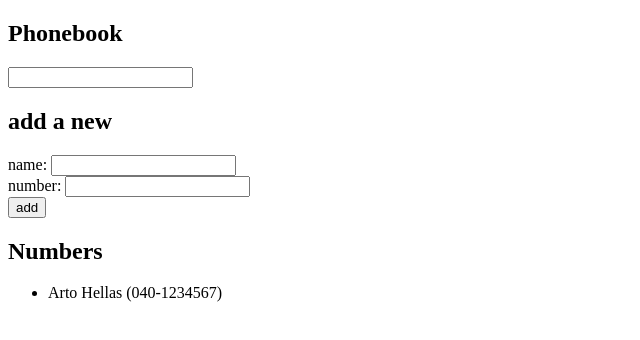
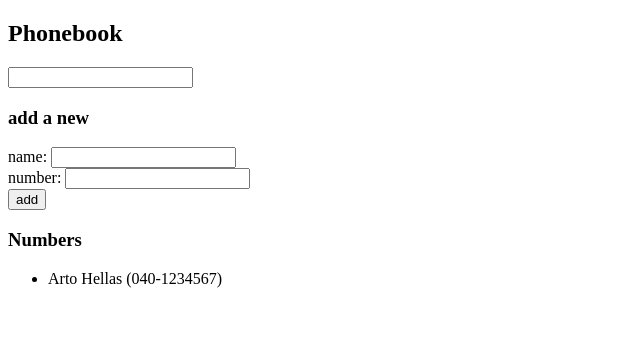
Before and after one commit to angrypiece/fullstackopen, a React (Vite) app in the folder part2/phonebook/: page / in a window 1280 px wide. Shown: the top 340 px of the page, without its empty margins (0-640 px from the left). Built offline with nearby package versions, Linux system fonts and the light colour scheme.

Commit message:
refactor: split tsx into components

```diff
--- a/part2/phonebook/src/App.tsx
+++ b/part2/phonebook/src/App.tsx
@@ -1,9 +1,8 @@
 import React, { useState } from "react";
-
-type Person = {
-  name: string;
-  number: string;
-};
+import Filter from "./components/Filter";
+import type { Person } from "./types";
+import PersonForm from "./components/PersonForm";
+import Persons from "./components/Persons";
 
 const App = () => {
   const [persons, setPersons] = useState<Person[]>([
@@ -32,7 +31,7 @@ const App = () => {
     setNewPerson({ name: "", number: "" });
   };
 
-  const changePerson = (e: React.ChangeEvent<HTMLInputElement>) => {
+  const handlePersonChange = (e: React.ChangeEvent<HTMLInputElement>) => {
     const { name, value } = e.target;
     setNewPerson((prev) => ({ ...prev, [name]: value }));
   };
@@ -44,45 +43,15 @@ const App = () => {
   return (
     <div>
       <h2>Phonebook</h2>
-      <input
-        type="text"
-        value={filter}
-        onChange={(e) => setFilter(e.target.value)}
+      <Filter filter={filter} onChange={(e) => setFilter(e.target.value)} />
+      <h3>add a new</h3>
+      <PersonForm
+        onChange={handlePersonChange}
+        onSubmit={addPerson}
+        newPerson={newPerson}
       />
-      <h2>add a new</h2>
-      <form onSubmit={addPerson}>
-        <div>
-          name:{" "}
-          <input
-            name="name"
-            type="text"
-            value={newPerson.name}
-            onChange={changePerson}
-          />
-        </div>
-        <div>
-          number:{" "}
-          <input
-            name="number"
-            type="tel"
-            value={newPerson.number}
-            onChange={changePerson}
-          />
-        </div>
-        <div>
-          <button type="submit">add</button>
-        </div>
-      </form>
-      <h2>Numbers</h2>
-      <ul>
-        {filteredPersons.map((person) => {
-          return (
-            <li key={person.name}>
-              {person.name} ({person.number})
-            </li>
-          );
-        })}
-      </ul>
+      <h3>Numbers</h3>
+      <Persons filteredPersons={filteredPersons} />
     </div>
   );
 };
--- /dev/null
+++ b/part2/phonebook/src/components/Filter.tsx
@@ -0,0 +1,16 @@
+import type React from "react";
+
+type FilterProps = {
+  filter: string;
+  onChange: (event: React.ChangeEvent<HTMLInputElement>) => void;
+};
+
+const Filter = ({ filter, onChange }: FilterProps) => {
+  return (
+    <div>
+      <input type="text" value={filter} onChange={onChange} />
+    </div>
+  );
+};
+
+export default Filter;
--- /dev/null
+++ b/part2/phonebook/src/components/PersonForm.tsx
@@ -0,0 +1,42 @@
+import type React from "react";
+import type { Person } from "../types";
+
+type PersonFormProps = {
+  onSubmit: (e: React.SubmitEvent<HTMLFormElement>) => void;
+  onChange: (e: React.ChangeEvent<HTMLInputElement, Element>) => void;
+  newPerson: Person;
+};
+
+const PersonForm = ({
+  onSubmit,
+  onChange,
+  newPerson,
+}: PersonFormProps): React.JSX.Element => {
+  return (
+    <form onSubmit={onSubmit}>
+      <div>
+        name:{" "}
+        <input
+          name="name"
+          type="text"
+          value={newPerson.name}
+          onChange={onChange}
+        />
+      </div>
+      <div>
+        number:{" "}
+        <input
+          name="number"
+          type="tel"
+          value={newPerson.number}
+          onChange={onChange}
+        />
+      </div>
+      <div>
+        <button type="submit">add</button>
+      </div>
+    </form>
+  );
+};
+
+export default PersonForm;
--- /dev/null
+++ b/part2/phonebook/src/components/Persons.tsx
@@ -0,0 +1,23 @@
+import type { Person } from "../types";
+
+interface PersonsProps {
+  filteredPersons: Person[];
+}
+
+const Persons = ({ filteredPersons }: PersonsProps) => {
+  return (
+    <div>
+      <ul>
+        {filteredPersons.map((person) => {
+          return (
+            <li key={person.name}>
+              {person.name} ({person.number})
+            </li>
+          );
+        })}
+      </ul>
+    </div>
+  );
+};
+
+export default Persons;
--- /dev/null
+++ b/part2/phonebook/src/types.ts
@@ -0,0 +1,4 @@
+export type Person = {
+  name: string;
+  number: string;
+};
```
